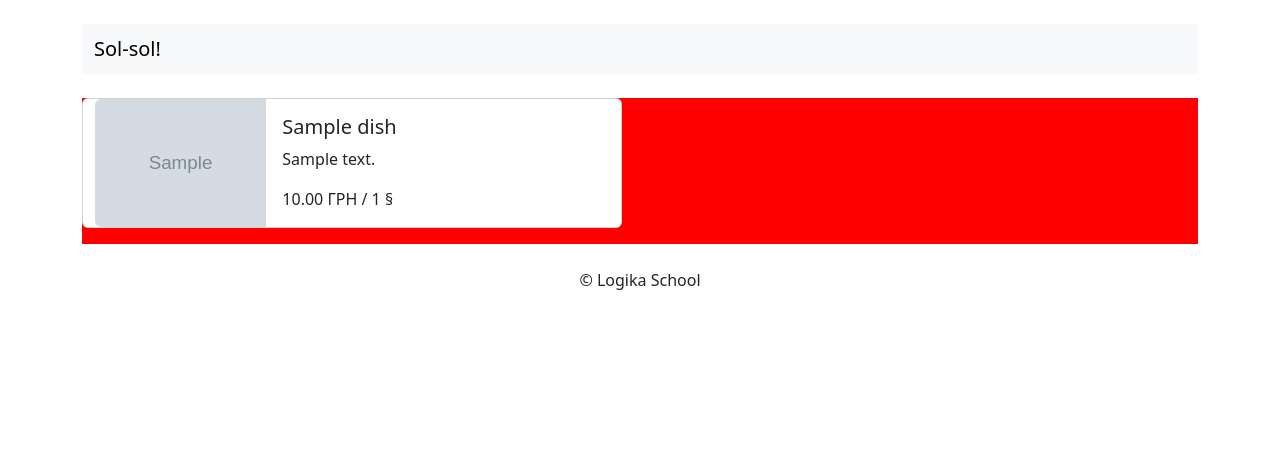
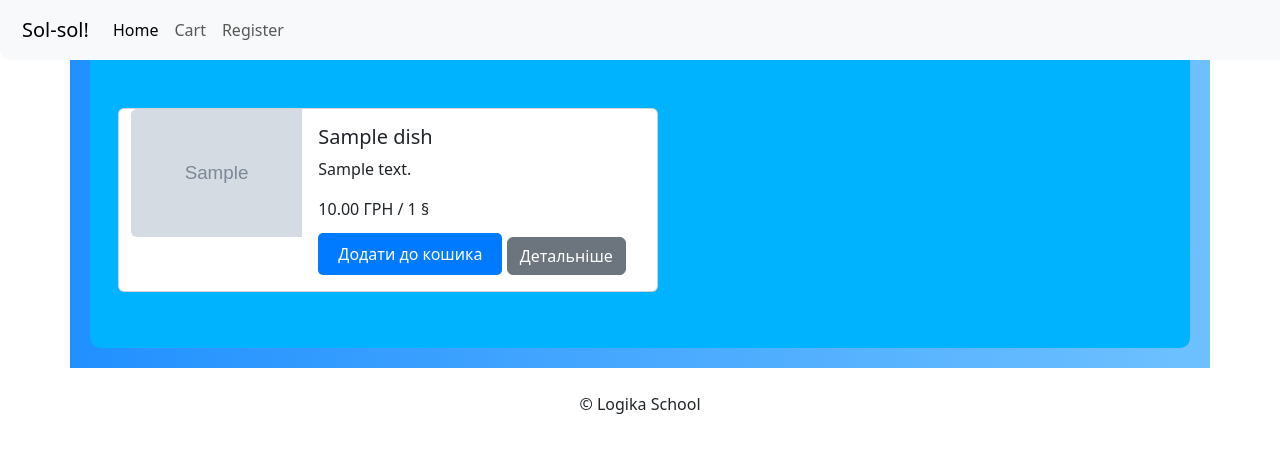
Before and after one commit to whatdouallwant/Restraunt_menu, a Django app: page / in a window 1280 px wide. Shown: the top 453 px of the page. Run offline with Django 5.2, Linux system fonts and the light colour scheme; tables that the repository leaves empty hold one stand-in row (values such as "Sample post"); grey boxes marked "Sample" are stand-in pictures.

Commit message:
added htmls, views, urls, buttons

```diff
--- a/menu_app/views.py
+++ b/menu_app/views.py
@@ -1,6 +1,6 @@
-from django.shortcuts import render
+from django.shortcuts import redirect, render
 
-from menu_app.models import Dish
+from menu_app.models import Dish, CartItem
 
 def home(request):
     dishes = Dish.objects.all()
@@ -8,3 +8,17 @@ def home(request):
     return render(request, "menu/home.html", {
         "dishes": dishes,
     })
+
+def cart(request):
+    cart_items = CartItem.objects.all()
+
+    return render(request, "menu/cart.html", {
+        "cart_items": cart_items,
+    })
+
+def dish_detail(request, dish_id):
+    dish = Dish.objects.get(id=dish_id)
+
+    return render(request, "menu/dish_info.html", {
+        "dish": dish,
+    })
--- a/menu_project/settings.py
+++ b/menu_project/settings.py
@@ -117,6 +117,9 @@ USE_TZ = True
 
 STATIC_URL = 'static/'
 
+MEDIA_URL = '/media/'
+MEDIA_ROOT = BASE_DIR / 'media'
+
 # Default primary key field type
 # https://docs.djangoproject.com/en/5.2/ref/settings/#default-auto-field
 
--- a/menu_project/urls.py
+++ b/menu_project/urls.py
@@ -14,11 +14,19 @@ Including another URLconf
     1. Import the include() function: from django.urls import include, path
     2. Add a URL to urlpatterns:  path('blog/', include('blog.urls'))
 """
+from django.conf import settings
 from django.contrib import admin
-from django.urls import path
-from menu_app.views import home
+from django.urls import include, path
+from menu_app.views import home, cart, dish_detail
+from django.conf.urls.static import static
 
 urlpatterns = [
     path('admin/', admin.site.urls),
     path('', home, name='home'),
+    path('accounts/', include('accounts.urls')),
+    path('cart/', cart, name='cart'),
+    path('dish/<int:dish_id>/', dish_detail, name='dish_detail'),
+
 ]
+if settings.DEBUG:
+    urlpatterns += static(settings.MEDIA_URL, document_root=settings.MEDIA_ROOT)
--- a/static/css/style.css
+++ b/static/css/style.css
@@ -0,0 +1,11 @@
+.main_background {
+    background-image: linear-gradient(to right, #2190ff, #6ec1ff);
+    padding: 20px;
+}
+.my-btn {
+    background-color: #007bff;
+    color: rgb(255, 255, 255);
+    border-radius: 5px;
+    padding: 10px 20px;
+    text-decoration: none;
+}
--- a/templates/base.html
+++ b/templates/base.html
@@ -14,8 +14,6 @@
     <link rel="stylesheet" href="{% static 'css/style.css' %}">
 </head>
 <body>
-    {% include 'menu.html' %}
-    <main class="container my-4">
     {% block content %}
 
     {% endblock %}
--- a/templates/menu.html
+++ /dev/null
@@ -1,3 +0,0 @@
-<header>
-
-</header>
--- a/templates/menu/home.html
+++ b/templates/menu/home.html
@@ -2,14 +2,32 @@
 
 {% block content %}
 
-<nav class="navbar bg-body-tertiary">
+<div class="container main_background">
+  <nav class="navbar navbar-expand-lg bg-body-tertiary fixed-top"
+  style="width: 1300px; margin: auto; border-bottom-left-radius: 10px; border-bottom-right-radius: 10px; padding: 10px;">
     <div class="container-fluid">
-    <span class="navbar-brand mb-0 h1">Sol-sol!</span>
+      <a class="navbar-brand">Sol-sol!</a>
+      <button class="navbar-toggler" type="button" data-bs-toggle="collapse" data-bs-target="#navbarNav" aria-controls="navbarNav" aria-expanded="false" aria-label="Toggle navigation">
+        <span class="navbar-toggler-icon"></span>
+      </button>
+      <div class="collapse navbar-collapse" id="navbarNav">
+        <ul class="navbar-nav">
+          <li class="nav-item">
+            <a class="nav-link active" aria-current="page" href="{% url 'home' %}">Home</a>
+          </li>
+          <li class="nav-item">
+            <a class="nav-link" href="{% url 'cart' %}">Cart</a>
+          </li>
+          <li class="nav-item">
+            <a class="nav-link" href="{% url 'register' %}">Register</a>
+          </li>
+        </ul>
+      </div>
     </div>
   </nav>
 
-<div class="container mt-4" style="max-width: 1500px; background-color: red;">
-  <div class="row mt-4">
+  <div class="container mt-4" style="max-width: 1500px; background-color: rgb(0, 179, 255); padding: 20px; border-radius: 10px; margin-top: 80px;">
+    <div class="row mt-4" style="padding: 20px;">
       {% for dish in dishes %}
           <div class="card mb-3" style="max-width: 540px;">
           <div class="row g-0">
@@ -21,12 +39,15 @@
                   <h5 class="card-title">{{ dish.name }}</h5>
                   <p class="card-text">{{ dish.description }}</p>
                   <p class="card-text">{{ dish.price }} ГРН / {{ dish.simelions }} §</p>
+                  <a href="" class="my-btn">Додати до кошика</a>
+                  <a href="{% url 'dish_detail' dish.id %}" class="btn btn-secondary">Детальніше</a>
               </div>
               </div>
           </div>
           </div>
 
       {% endfor %}
+    </div>
   </div>
 </div>
 
@@ -38,5 +59,4 @@
 
 
 
-
 {% endblock %}
```
Also changed, not shown: templates/menu/cart.html (added, +24 -0 lines), templates/menu/dish_info.html (added, +18 -0 lines), media/dishes_photos/Gemini_Generated_Image_3gi12a3gi12a3gi1.png (renamed from static/Gemini_Generated_Image_3gi12a3gi12a3gi1.png), media/dishes_photos/Gemini_Generated_Image_3gi12a3gi12a3gi1_27bar4B.png (added), media/dishes_photos/Gemini_Generated_Image_cmif2ncmif2ncmif.png (renamed from dishes_photos/Gemini_Generated_Image_cmif2ncmif2ncmif.png), media/dishes_photos/Gemini_Generated_Image_u6xq74u6xq74u6xq.png (renamed from dishes_photos/Gemini_Generated_Image_u6xq74u6xq74u6xq.png), templates/menu/order.html (added), 2 other files. Lines whose indentation alone changed are shown as unchanged.
